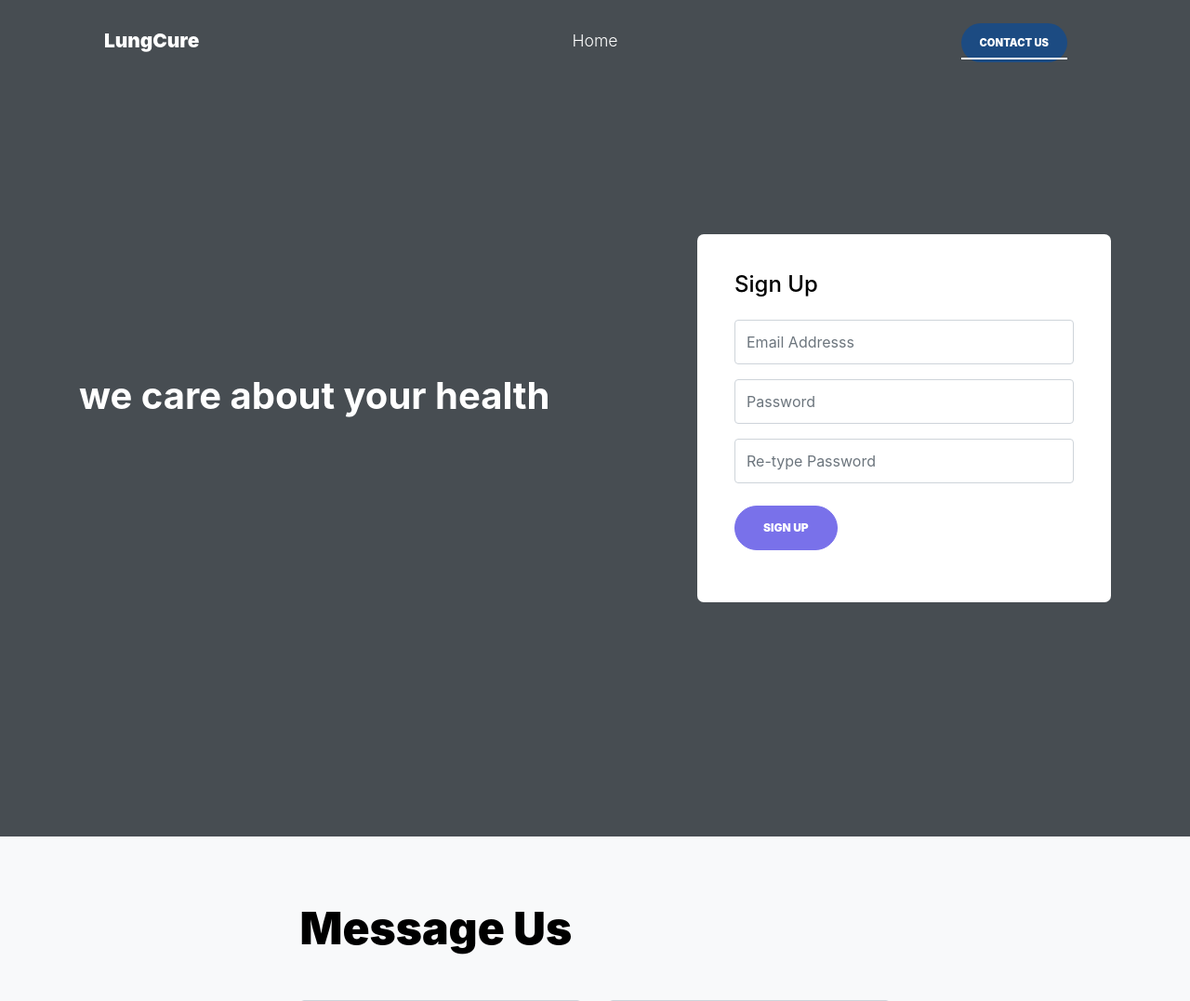
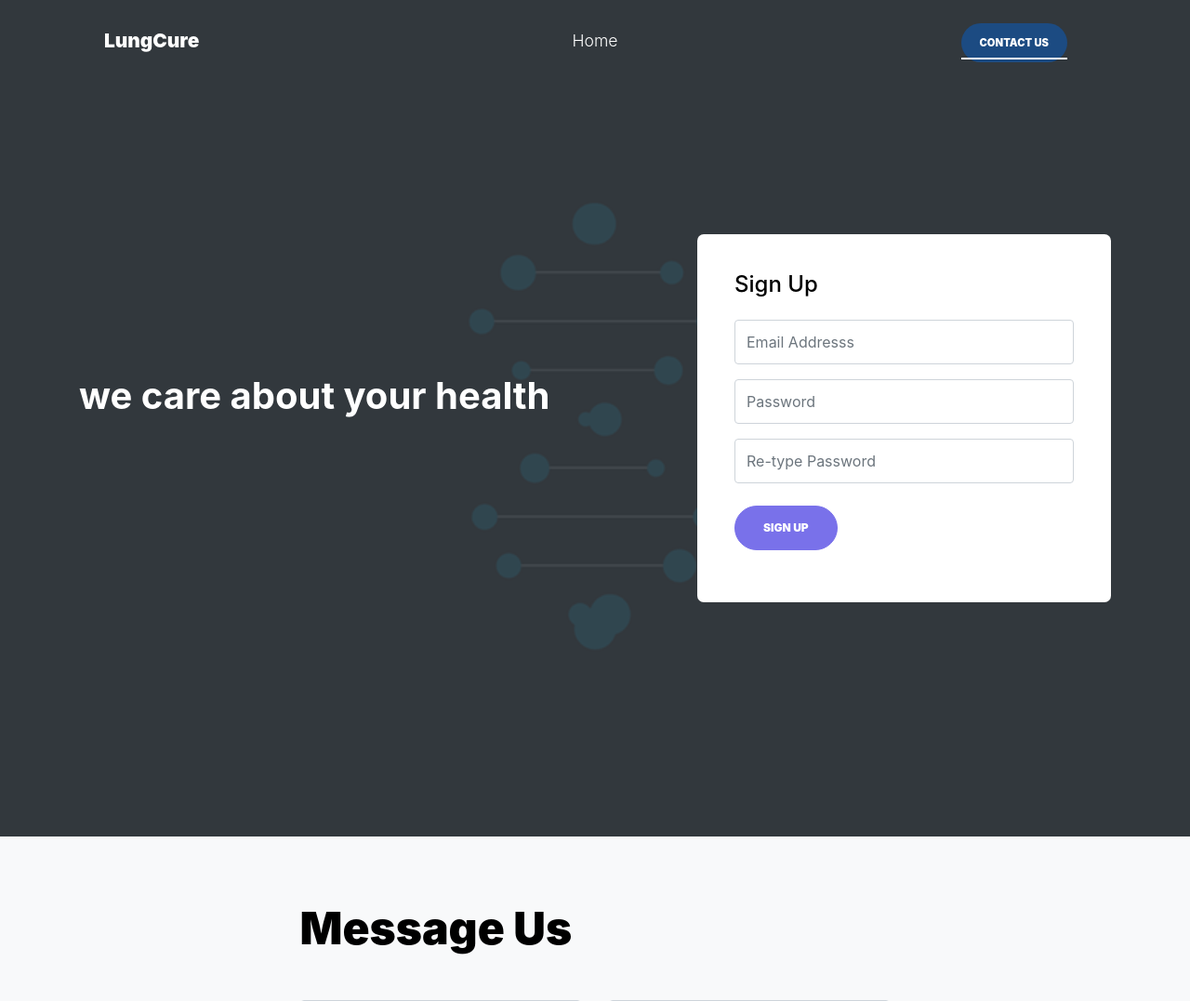
Before and after one commit to FlorianWoelki/lungcure, a Flask app: page / in a window 1280 px wide. Shown: the top 1077 px of the page at 93% size. Run offline with Flask 2, Linux system fonts and the light colour scheme; some libraries are stand-ins or nearby versions; some web fonts are replaced.

Commit message:
fixed display of gif image

```diff
--- a/app/templates/index.html
+++ b/app/templates/index.html
@@ -18,6 +18,12 @@
     <link rel="stylesheet" href="{{ url_for('static', filename='fonts/flaticon/font/flaticon.css') }}">
     <link rel="stylesheet" href="{{ url_for('static', filename='css/aos.css') }}">
     <link rel="stylesheet" href="{{ url_for('static', filename='css/style.css') }}">
+
+    <style>
+        .slide-1 {
+            background-image: url({{ url_for('static', filename='images/dna.gif') }});
+        }
+    </style>
 </head>
 
 <body data-spy="scroll" data-target=".site-navbar-target" data-offset="300">
@@ -54,7 +60,7 @@
             </div>
         </header>
         <div class="intro-section" id="home-section">
-            <div class="slide-1" style="background-image: {{ url_for('static', filename='images/dna.gif') }};" data-stellar-background-ratio="0.5">
+            <div class="slide-1" data-stellar-background-ratio="0.5">
                 <div class="container">
                     <div class="row align-items-center">
                         <div class="col-12">
```
Also changed, not shown: 1 other file.
